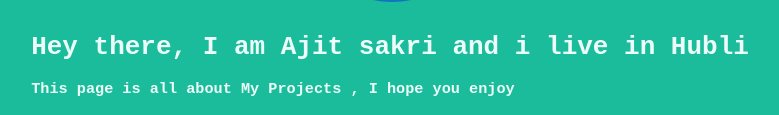
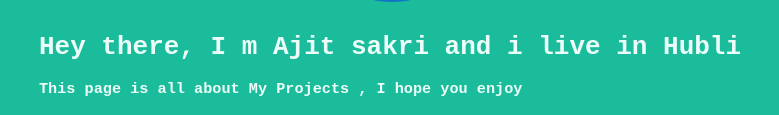
Before and after one commit to ajitpsakri/site, a plain HTML site: page index.html in a window 1280 px wide. Shown: the part 419-534 px from the top of the page, without its empty margins (250-1029 px from the left). Drawn offline with Linux system fonts and the light colour scheme.

Commit message:
removed m

```diff
--- a/index.html
+++ b/index.html
@@ -8,7 +8,7 @@
         <header class="site-header">
             <img class= "profile-pic" src="https://pbs.twimg.com/profile_images/1171733257039171585/y3ZOtJ8W_400x400.jpg">
             <div class="site-header-content">
-             <h1>Hey there, I am Ajit sakri and i live in Hubli</h1>
+             <h1>Hey there, I m Ajit sakri and i live in Hubli</h1>
              <h3>This page is all about My Projects , I hope you enjoy</h3>
              <h4>I share my journey on my <a class="instagram" href="https://www.instagram.com/theajitpsakri/?hl=en"> instagram </a>(Also iam doing some challanges)</h4>
              </div>
```
